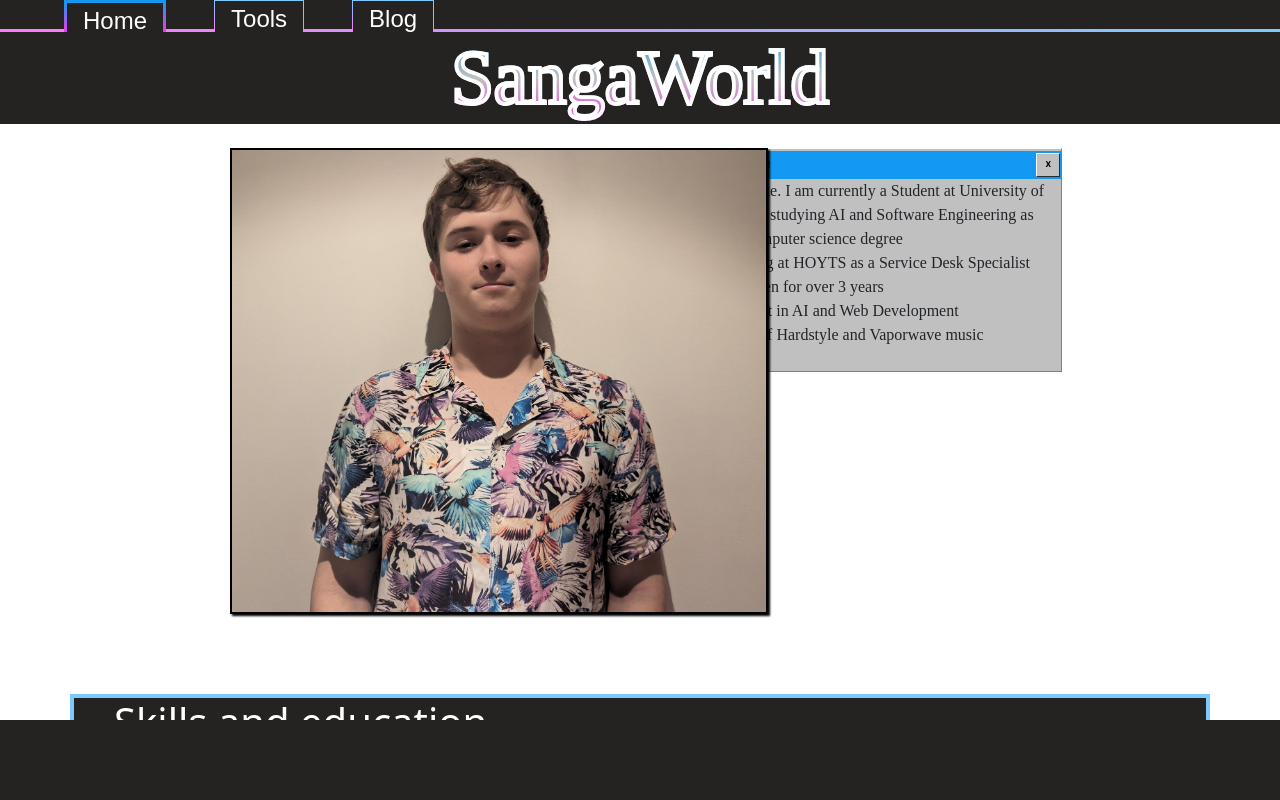
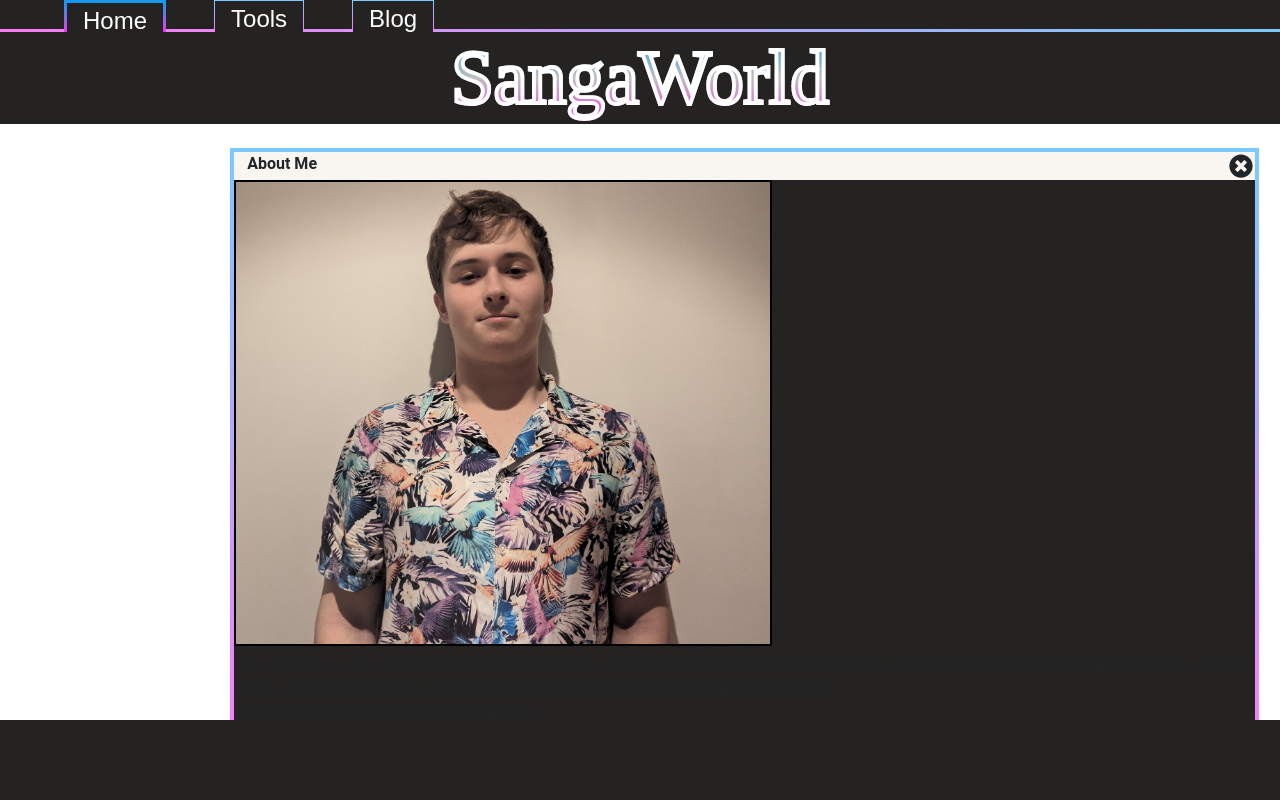
Before and after one commit to lukesngr/sangaworld, a Next.js app: page /home in a window 1280 px wide. Shown: the top 800 px of the page. Built offline with nearby package versions, Linux system fonts and the light colour scheme.

Commit message:
starting to make design better

```diff
--- a/src/components/home/ExpandableCards.js
+++ b/src/components/home/ExpandableCards.js
@@ -1,17 +1,16 @@
 import { useState } from "react";
 import "../../styles/expandablecard.scss";
 import Image from "next/image";
+import { FaTimesCircle } from "react-icons/fa";
 
 function ExpandableCards() {
 
-    const [displayOptions, setDisplayOptions] = useState({display: "none"});
-
     return (
-    <div className="parent">
     <div className="vaporDialog">
         <div className="dialogTitle">
-                About Me <button className="fakeExitButton">X</button>
+            About Me <FaTimesCircle className="fakeExitButton" size={30} />
         </div>
+        <Image src="/me.jpg" width={700} height={700} alt="Picture of website" className="profilePicture" priority/>
         <p className="dialogContent">
         Hi, I am Luke.
         I am currently a Student at University of Wollongong studying AI and Software Engineering as part of a computer science degree<br />
@@ -20,8 +19,7 @@ function ExpandableCards() {
         Avid lover of Hardstyle and Vaporwave music<br />
         </p>
     </div>
-        <Image src="/me.jpg" width={700} height={700} alt="Picture of website" className="profilePicture" priority/>
-    </div>)
+    )
 }
 
 export default ExpandableCards;
--- a/src/styles/expandablecard.scss
+++ b/src/styles/expandablecard.scss
@@ -1,43 +1,27 @@
 @use 'theme';
 
 .profilePicture {
-    box-shadow: 2px 2px 2px #000000;
     border: 2px solid black;
     margin-right: 2em;
-    grid-area: 1 / 1 / 3 / 2;
     max-width: 42vw;
     height: auto;
 }
 
-.parent:hover .vaporDialog {
-    transform: translate(7em, 0);
-}
-
-.parent {
-    display: grid;
-    grid-template-columns: 35vw 1fr;
-    grid-template-rows: 10em 1fr;
+.vaporDialog {
     margin-left: 18vw;
     margin-top: 3vh;
+    background: theme.$base-color;
+    width: fit-content;
     height: fit-content;
-}
-
-.vaporDialog {
-    background: theme.$dialog-color;
-    grid-area: 1 / 2 / 2 / 2;
-    width: 30vw;
-    height: fit-content;
-    border-width:1px;
-    border-color:#FFFFFF #808080 #808080 #FFFFFF;
-    border-style:solid;
-    transition: all 1s;
+    border: 4px solid;
+    border-image-source: linear-gradient(theme.$normal-blue-color, theme.$normal-pink-color)  !important;
+    border-image-slice: 1 !important;
 }
 
 .dialogTitle {
-    background-color: theme.$focused-blue-color;
-    margin:2px 0 0 1px;
-    float:left;
-    font-family:Tahoma;
+    background-color: theme.$pastel-white;
+    float: left;
+    font-family: "Roboto";
     font-weight:bold;
     font-size: 1em;
     width: 100%;
@@ -46,7 +30,7 @@
 
 .dialogContent {
     padding: 0.5em;
-    font-family: "Times New Roman";
+    font-family: "Roboto";
 }
 
 .fakeExitButton {
@@ -54,31 +38,14 @@
     float: right;
     width: 3em;
     height: 3em;
-    background: theme.$dialog-color;
+    background: theme.$pastel-white;
     border-width: 1px;
     border-color: #FFFFFF #808080 #808080 #FFFFFF;
     padding: 0;
     font-size: 0.5em;
-    font-weight: bold;
-    font-family: Tahoma;
-    text-align: center;
 }
 
-.dialogContent button {
-    margin: 2px 30% 2px 40%;
-    width: 6em;
-    height: 4em;
-    background: theme.$dialog-color;
-    border-width: 1px;
-    border-color: #FFFFFF #808080 #808080 #FFFFFF;
-    padding: 0;
-    font-size: 0.7em;
-    font-weight: bold;
-    font-family: Tahoma;
-    text-align: center;
-}
-
-@media only screen and (max-width: 600px) {
+/*@media only screen and (max-width: 600px) {
     .vaporDialog {
         grid-area: 2 / 1 / 2 / 2;
         margin-top: 41vw;
@@ -100,4 +67,4 @@
         transform: none;
     }
 
-  }
+  }*/
```
Lines whose indentation alone changed are shown as unchanged.
